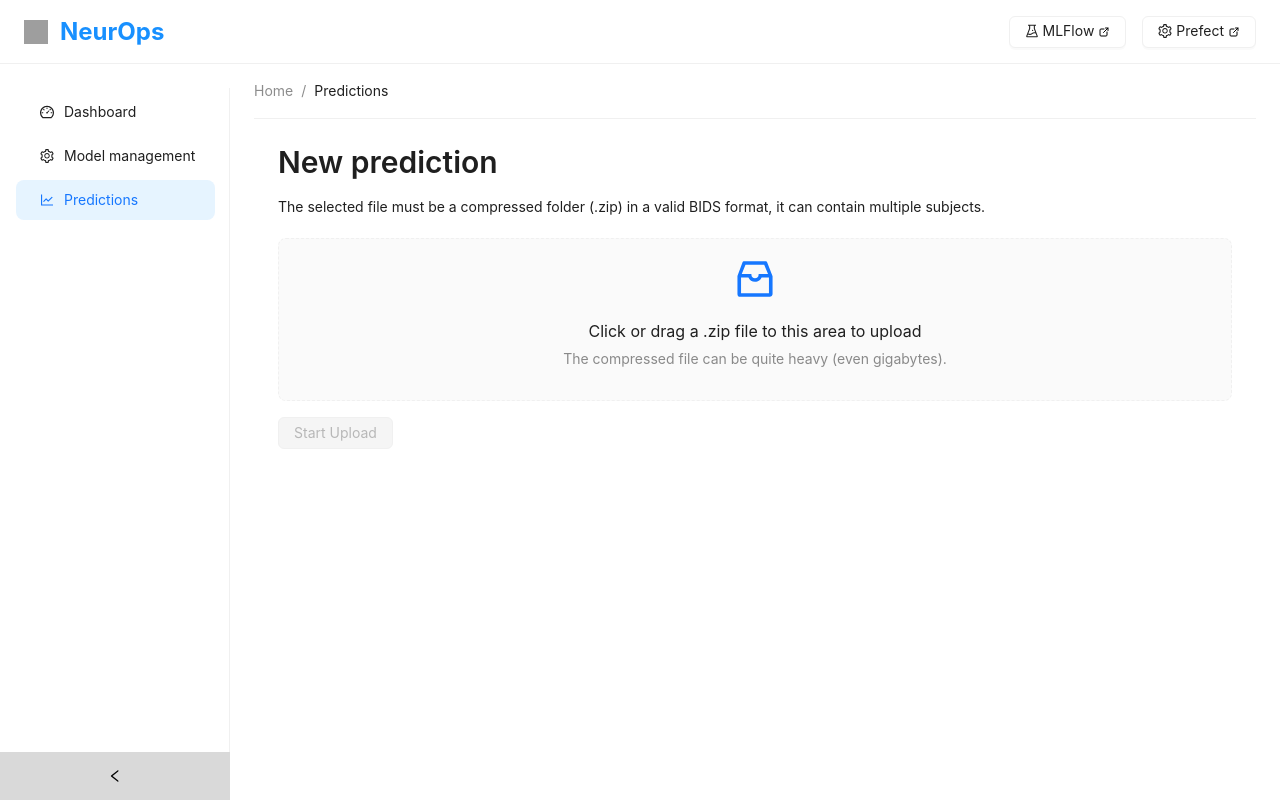
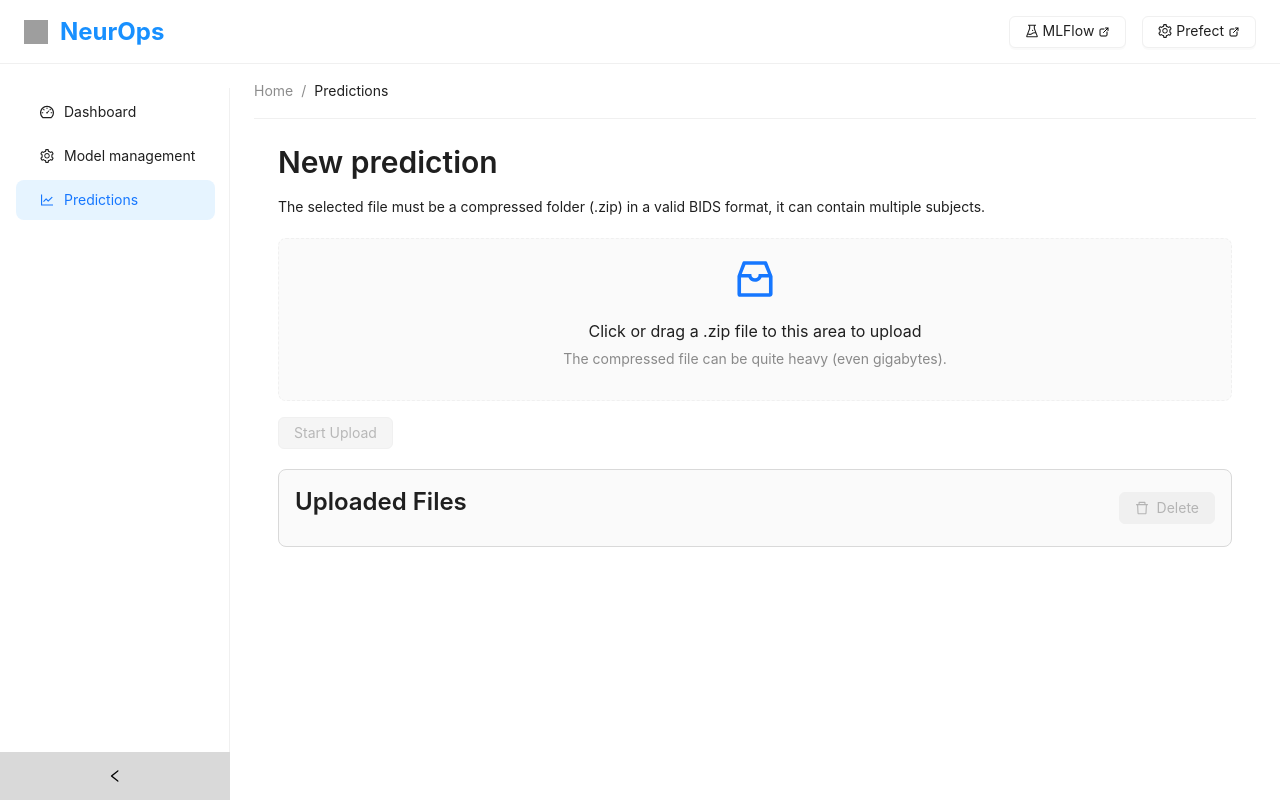
Before and after one commit to imEag/MLOps, a React (Vite) app in the folder frontend/: page /predictions in a window 1280 px wide. Built offline with nearby package versions, Linux system fonts and the light colour scheme; no server answers; grey boxes are pictures that could not be loaded.

Commit message:
feat :sparkles: see and delete uploaded files in /predictions

```diff
--- /dev/null
+++ b/frontend/src/assets/css/index.css
@@ -0,0 +1,55 @@
+.uploaded-files-container {
+  border: 1px solid #d9d9d9;
+  border-radius: 8px;
+  padding: 16px;
+  margin-top: 20px;
+  background-color: #fafafa;
+}
+
+.uploaded-files-container * {
+  transition: background-color 0s, color 0s !important;
+}
+
+.uploaded-files-container .ant-tree {
+  background-color: transparent;
+  font-size: 14px;
+}
+
+.ant-tree-list,
+.ant-tree-list-holder-inner {
+  width: 100%;
+}
+
+.uploaded-files-container .ant-tree .ant-tree-treenode {
+  width: 100%;
+  padding: 4px 8px;
+  border-radius: 6px;
+  margin-bottom: 2px;
+}
+
+.uploaded-files-container .ant-tree .ant-tree-treenode {
+  border-radius: 4px;
+  transition: background-color 0s, color 0s;
+}
+
+.uploaded-files-container .ant-tree .ant-tree-treenode:hover {
+  background-color: #e8e8e8;
+  color: black;
+}
+
+.uploaded-files-container
+  .ant-tree
+  .ant-tree-treenode.ant-tree-treenode-selected {
+  background-color: #1890ff;
+  color: white;
+}
+
+.uploaded-files-container .ant-tree {
+  display: flex;
+  align-items: center;
+}
+
+.ant-tree-node-content-wrapper:hover {
+  background-color: transparent !important;
+  color: inherit !important;
+}
--- a/frontend/src/assets/scss/index.scss
+++ /dev/null
@@ -1,3 +0,0 @@
-.home {
-  background-color: red;
-}
--- a/frontend/src/main.jsx
+++ b/frontend/src/main.jsx
@@ -3,8 +3,8 @@ import { createRoot } from 'react-dom/client';
 import App from './App.jsx';
 
 import 'antd/dist/reset.css';
-import './assets/scss/reset.css';
-// import './assets/scss/index.scss';
+import './assets/css/reset.css';
+import './assets/css/index.css';
 
 createRoot(document.getElementById('root')).render(
   <StrictMode>
--- a/frontend/src/pages/Predictions/index.jsx
+++ b/frontend/src/pages/Predictions/index.jsx
@@ -1,14 +1,57 @@
-import { InboxOutlined } from '@ant-design/icons';
-import { Button, Typography, Upload, message } from 'antd';
-import { useState } from 'react';
+import { InboxOutlined, DeleteOutlined } from '@ant-design/icons';
+import {
+  Button,
+  Typography,
+  Upload,
+  message,
+  Tree,
+  Spin,
+  Popconfirm,
+} from 'antd';
+import { useState, useEffect } from 'react';
 import { predictionService } from '../../services/predictionService';
 
 const { Title, Text } = Typography;
 const { Dragger } = Upload;
+const { DirectoryTree } = Tree;
 
 const Predictions = () => {
   const [fileList, setFileList] = useState([]);
   const [uploading, setUploading] = useState(false);
+  const [treeData, setTreeData] = useState([]);
+  const [loadingTree, setLoadingTree] = useState(false);
+  const [selectedKey, setSelectedKey] = useState(null);
+  const [selectedNodeTitle, setSelectedNodeTitle] = useState('');
+
+  const fetchFiles = async () => {
+    setLoadingTree(true);
+    try {
+      const response = await predictionService.getFiles();
+      setTreeData(response.data);
+    } catch (error) {
+      message.error('Failed to fetch file list.');
+    } finally {
+      setLoadingTree(false);
+    }
+  };
+
+  useEffect(() => {
+    fetchFiles();
+  }, []);
+
+  const handleDelete = async () => {
+    if (!selectedKey) return;
+    try {
+      await predictionService.deleteFile(selectedKey);
+      message.success('File or folder deleted successfully.');
+      setSelectedKey(null); // Reset selection
+      setSelectedNodeTitle('');
+      fetchFiles(); // Refresh file list
+    } catch (error) {
+      message.error('Failed to delete file or folder.');
+    }
+  };
+
   const handleUpload = async () => {
     if (fileList.length === 0) {
       return;
@@ -18,6 +61,7 @@ const Predictions = () => {
       await predictionService.uploadFile(fileList[0]);
       setFileList([]);
       message.success('Upload successfully.');
+      fetchFiles(); // Refresh file list after upload
     } catch (error) {
       message.error('Upload failed.');
     } finally {
@@ -30,7 +74,8 @@ const Predictions = () => {
       setFileList([]);
     },
     beforeUpload: (file) => {
-      const isZip = file.type === 'application/zip' || file.name.endsWith('.zip');
+      const isZip =
+        file.type === 'application/zip' || file.name.endsWith('.zip');
       if (!isZip) {
         message.error('You can only upload .zip files!');
       } else {
@@ -41,6 +86,16 @@ const Predictions = () => {
     fileList,
     multiple: false,
     accept: '.zip',
+  };
+
+  const handleSelect = (keys, { node }) => {
+    if (keys.length > 0) {
+      setSelectedKey(keys[0]);
+      setSelectedNodeTitle(node.title);
+    } else {
+      setSelectedKey(null);
+      setSelectedNodeTitle('');
+    }
   };
 
   return (
@@ -72,6 +127,39 @@ const Predictions = () => {
       >
         {uploading ? 'Uploading' : 'Start Upload'}
       </Button>
+
+      <div className="uploaded-files-container">
+        <div
+          style={{
+            display: 'flex',
+            justifyContent: 'space-between',
+            alignItems: 'center',
+          }}
+        >
+          <Title level={3}>Uploaded Files</Title>
+          <Popconfirm
+            title={`Are you sure you want to delete "${selectedNodeTitle}"?`}
+            onConfirm={handleDelete}
+            okText="Yes"
+            cancelText="No"
+            disabled={!selectedKey}
+          >
+            <Button
+              icon={<DeleteOutlined />}
+              type="primary"
+              danger
+              disabled={!selectedKey}
+            >
+              Delete
+            </Button>
+          </Popconfirm>
+        </div>
+        {loadingTree ? (
+          <Spin />
+        ) : (
+          <DirectoryTree treeData={treeData} onSelect={handleSelect} />
+        )}
+      </div>
     </div>
   );
 };
--- a/frontend/src/services/predictionService.js
+++ b/frontend/src/services/predictionService.js
@@ -11,4 +11,10 @@ export const predictionService = {
       timeout: 0, // Disable timeout for file uploads
     });
   },
+  getFiles: () => {
+    return api.get('/predictions/files/');
+  },
+  deleteFile: (path) => {
+    return api.delete('/predictions/files/', { params: { path } });
+  },
 };
```
Also changed, not shown: frontend/src/assets/css/reset.css (renamed from frontend/src/assets/scss/reset.css), 1 other file (tests, documents, lock files or other folders).
